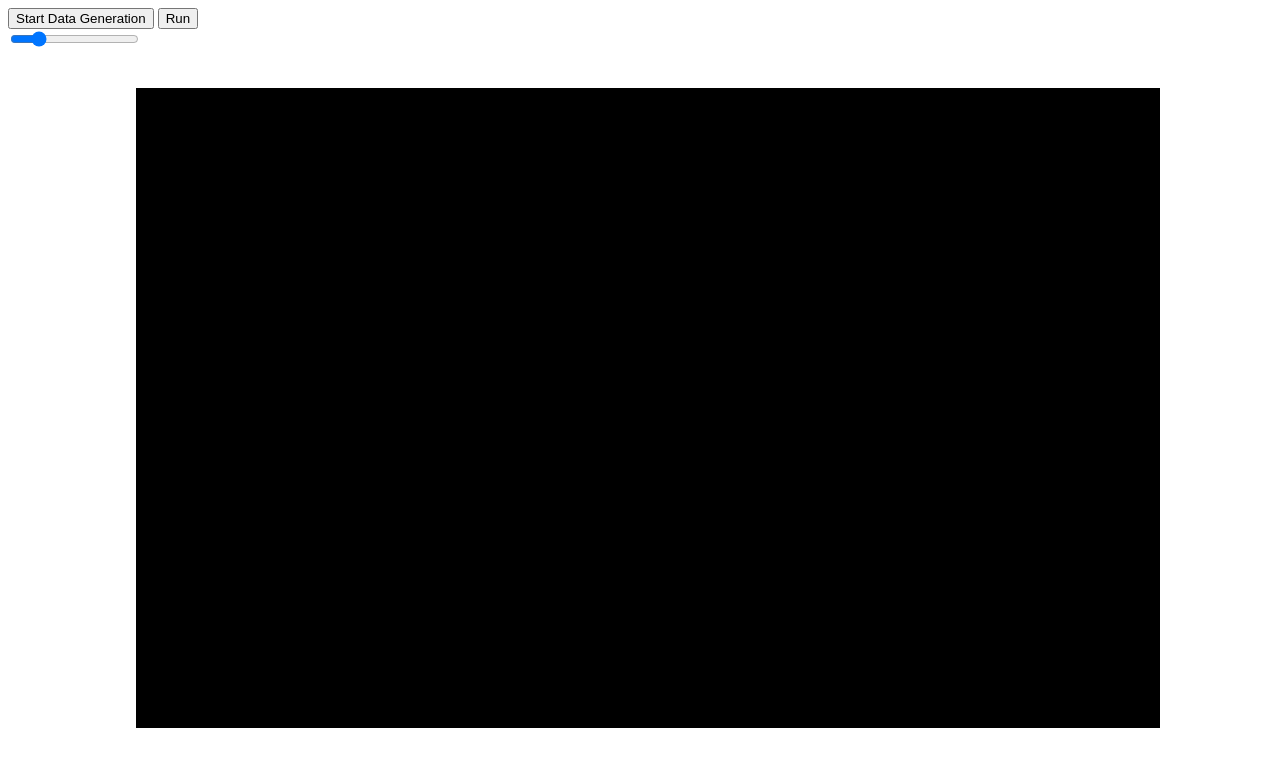
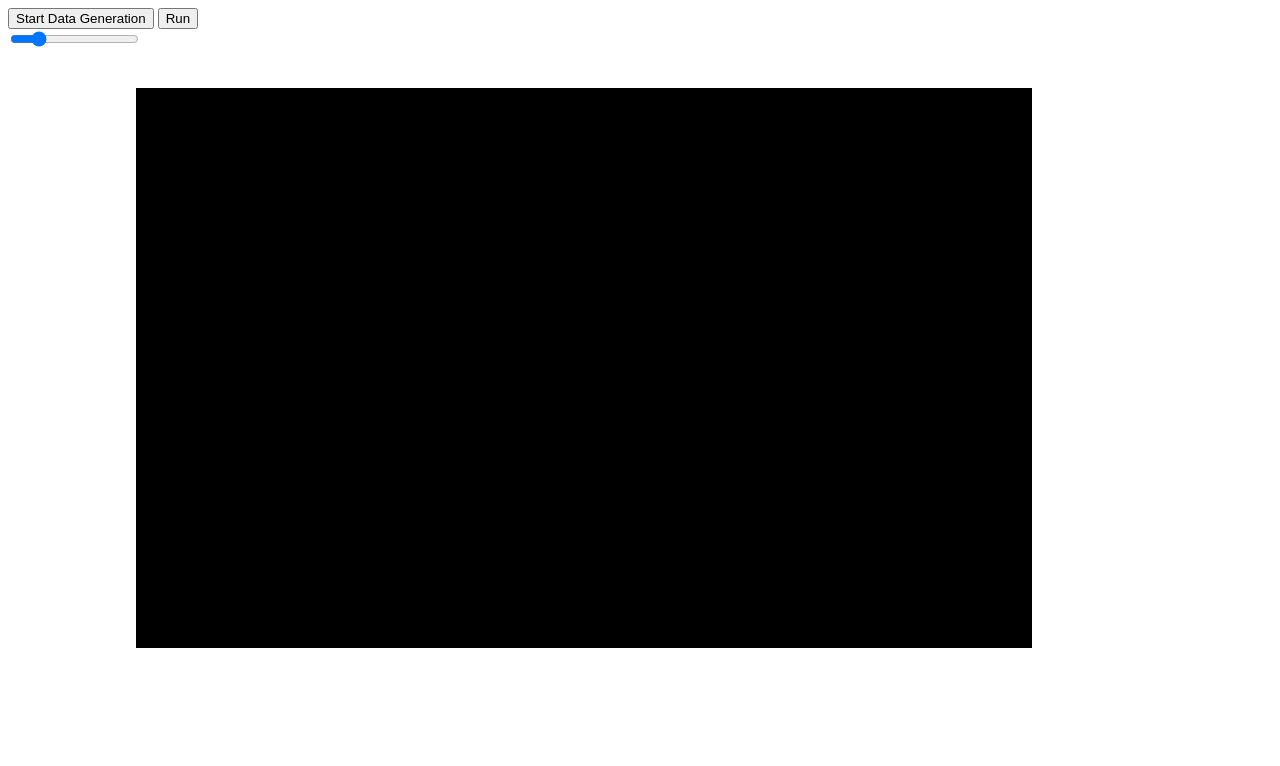
Before and after one commit to timerg/ArduinoOscilloscope, a website: page interface/index.html in a window 1280 px wide. Drawn offline with nearby package versions, Linux system fonts and the light colour scheme.

Commit message:
make canvas adjust to window

```diff
--- a/interface/index.html
+++ b/interface/index.html
@@ -39,32 +39,6 @@ var CHEIGHT = 600;
 var PHEIGHT = CHEIGHT - PBOARDERB;
 var YSCALE = (PHEIGHT / 255);	// scale data value to plot size
 
-
-var fc = document.getElementById("fg"),
-		fg = fc.getContext("2d");
-
-function createFront() {
-	console.log("happy")
-    fc.width = window.innerWidth;
-	CBOARDERL = fc.width * 0.1;
-    CWIDTH = fc.width * 0.8;
-    PWIDTH = CWIDTH - PBOARDERL*2;
-    fc.height = window.innerHeight;
-	CBOARDERT = fc.height * 0.1
-    CHEIGHT = fc.height * 0.8;
-    PHEIGHT = CHEIGHT - PBOARDERB;
-    YSCALE = (PHEIGHT / 255);
-
-	fg.fillStyle = "black";
-	fg.lineWidth = 3;
-	fg.fillRect(CBOARDERL, CBOARDERT, CWIDTH, CHEIGHT);
-	fg.strokeStyle="yellow";
-}
-createFront();
-$( window ).resize(createFront);
-
-
-
 //--- Event
 var event = new Event('data');
 
@@ -77,6 +51,37 @@ var buffer = new Uint8Array(BUFFSIZE);
 var buffCount = 0; //Indicate the buffer position into which data is inserted
 	// Buffer for x
 var xbuffer = new Float32Array(BUFFSIZE);
+
+
+var fc = document.getElementById("fg"),
+		fg = fc.getContext("2d");
+
+function createFront() {
+    fc.width = window.innerWidth;
+	CBOARDERL = fc.width * 0.1;
+    CWIDTH = fc.width * 0.7;
+    PWIDTH = CWIDTH - PBOARDERL*2;
+    fc.height = window.innerHeight;
+	CBOARDERT = fc.height * 0.1
+    CHEIGHT = fc.height * 0.7;
+    PHEIGHT = CHEIGHT - PBOARDERB;
+    YSCALE = (PHEIGHT / 255);
+    scaleX(FRAMESIZE);
+
+
+	fg.fillStyle = "black";
+	fg.lineWidth = 3;
+	fg.fillRect(CBOARDERL, CBOARDERT, CWIDTH, CHEIGHT);
+	fg.strokeStyle="yellow";
+}
+
+$( window ).resize(createFront);
+$( document ).ready(createFront);
+
+
+
+
+
 
 
 //--- User Control interface
```
